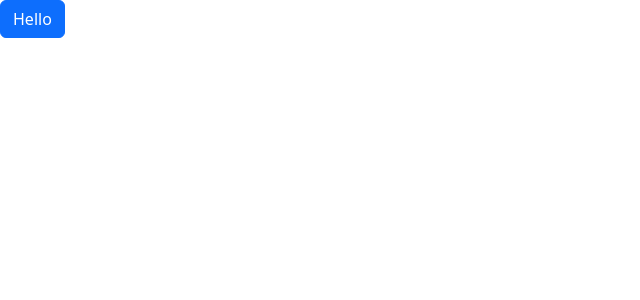
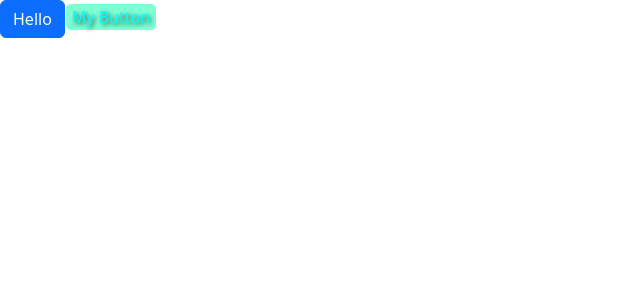
Before and after one commit to SheikhAmin/React18, a React (Vite) app: page / in a window 1280 px wide. Shown: the top 300 px of the page, without its empty margins (0-640 px from the left). Built offline with nearby package versions, Linux system fonts and the light colour scheme.

Commit message:
cssModule exercise

```diff
--- a/src/App.tsx
+++ b/src/App.tsx
@@ -6,6 +6,8 @@ import "./App.css";
 //import Button from "./components/Exercise1";
 import Button from "./components/Button";
 import AlertFunc from "./components/AlertMe";
+import ButtonEx from "./components/ButtonForExercise";
+
 /*
   {
     alertVisible && (
@@ -37,7 +39,7 @@ function App() {
         alertVisible && <AlertFunc onClose={() =>setVisibility(false)}>Alert</AlertFunc>
       }
       <Button color="primary" onClick={() =>{setVisibility(true)}} children="Hello" />
-
+      < ButtonEx onClick={()=>{}}>My Button</ButtonEx>
     </div>
   );
 }
--- /dev/null
+++ b/src/components/ButtonExer.module.css
@@ -0,0 +1,7 @@
+.listGroup{
+    color:aqua;
+    border: 1px solid white;
+    border-radius: 6px ;
+    text-shadow: 2px 2px 4px rgba(0, 0, 0, .7);
+    background-color: aquamarine;
+}
--- /dev/null
+++ b/src/components/ButtonForExercise.tsx
@@ -0,0 +1,24 @@
+import * as React from "react";
+import { Component } from "react";
+import styles from "./ButtonExer.module.css";
+interface Props {
+  children: string;
+  onClick: () => void;
+  color?: string;
+}
+
+const ButtonEx = ({ children, onClick, color }: Props) => {
+  return (
+    <>
+      <button
+        type="button"
+        className={styles.listGroup}
+        onClick={onClick}
+      >
+        {children}
+      </button>
+    </>
+  );
+};
+
+export default ButtonEx;
```
